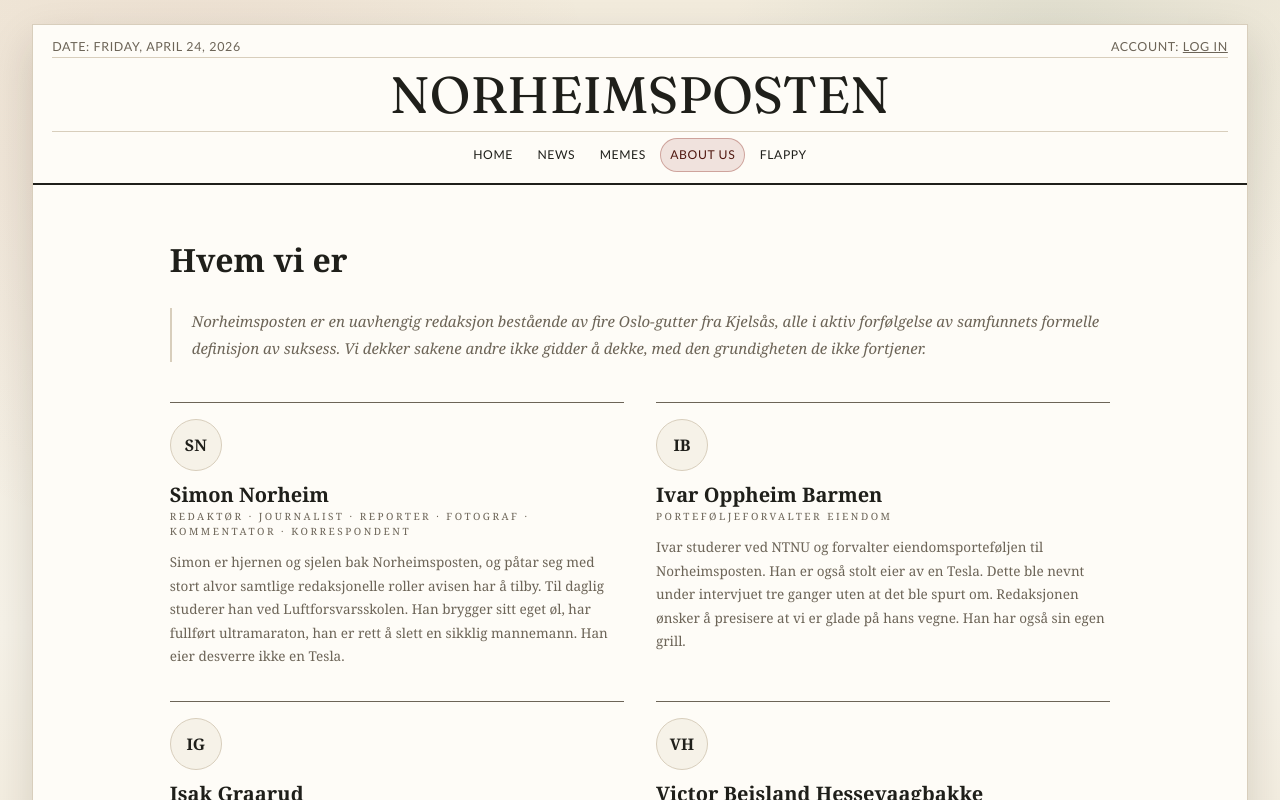
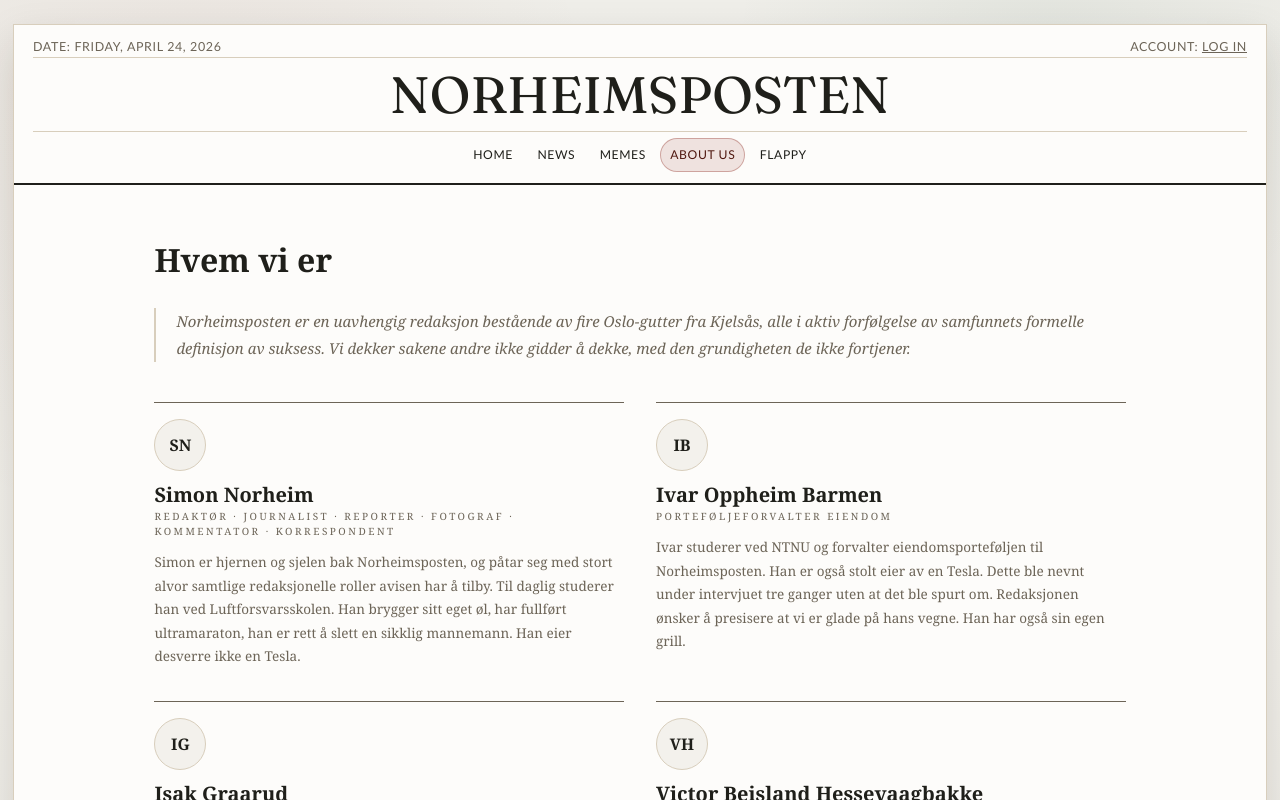
Before and after one commit to Isakgraarud/Norheimsposten, a React (Vite) app in the folder client/: page /about in a window 1280 px wide. Shown: the top 800 px of the page. Built offline with nearby package versions, Linux system fonts and the light colour scheme; no server answers.

Commit message:
style(client): cool down palette, widen shell, round comment cards
Desaturate --np-bg and --np-paper plus body gradient overlays to
reduce yellow cast. Expand .np-page-shell from 1240/95vw to
1480/98vw. Add 10px border-radius to .np-comment.

```diff
--- a/client/src/styles/global.css
+++ b/client/src/styles/global.css
@@ -13,8 +13,8 @@
 
 :root {
   /* Brand palette */
-  --np-bg:     #f6f2e8;
-  --np-paper:  #fefcf7;
+  --np-bg:     #f3f1ec;
+  --np-paper:  #fdfcfa;
   --np-text:   #1f1f1a;
   --np-muted:  #6c6457;
   --np-line:   #d8cebc;
@@ -30,7 +30,7 @@
   --color-text-secondary:      #6c6457;
   --color-border-secondary:    #d8cebc;
   --color-border-tertiary:     rgba(216, 206, 188, 0.5);
-  --color-background-secondary:#f6f2e8;
+  --color-background-secondary:#f3f1ec;
 }
 
 
@@ -49,9 +49,9 @@ body,
 
 body {
   background:
-    radial-gradient(circle at 15% 12%, rgba(143, 47, 36, 0.08), transparent 28%),
-    radial-gradient(circle at 82% 4%,  rgba(54, 96, 71, 0.10), transparent 21%),
-    linear-gradient(180deg, #f2ebdc 0%, #f6f2e8 55%, #efe5d2 100%);
+    radial-gradient(circle at 15% 12%, rgba(143, 47, 36, 0.06), transparent 28%),
+    radial-gradient(circle at 82% 4%,  rgba(54, 96, 71, 0.07), transparent 21%),
+    linear-gradient(180deg, #efeee9 0%, #f3f1ec 55%, #e9e7e1 100%);
   color: var(--np-text);
   font-family: var(--np-body);
   line-height: 1.5;
--- a/client/src/styles/np-comments.css
+++ b/client/src/styles/np-comments.css
@@ -44,6 +44,7 @@
 .np-comment {
   padding: 0.9rem 1rem;
   border: 1px solid var(--np-line);
+  border-radius: 10px;
   background: var(--np-bg);
 }
 
--- a/client/src/styles/np-front-page.css
+++ b/client/src/styles/np-front-page.css
@@ -53,7 +53,7 @@
 /* ───── 2. Page shell + masthead + brand row ───── */
 
 .np-page-shell {
-  width: min(1240px, 95vw);
+  width: min(1480px, 98vw);
   margin: 1.5rem auto;
   background: var(--np-paper);
   border: 1px solid var(--np-line);
```
